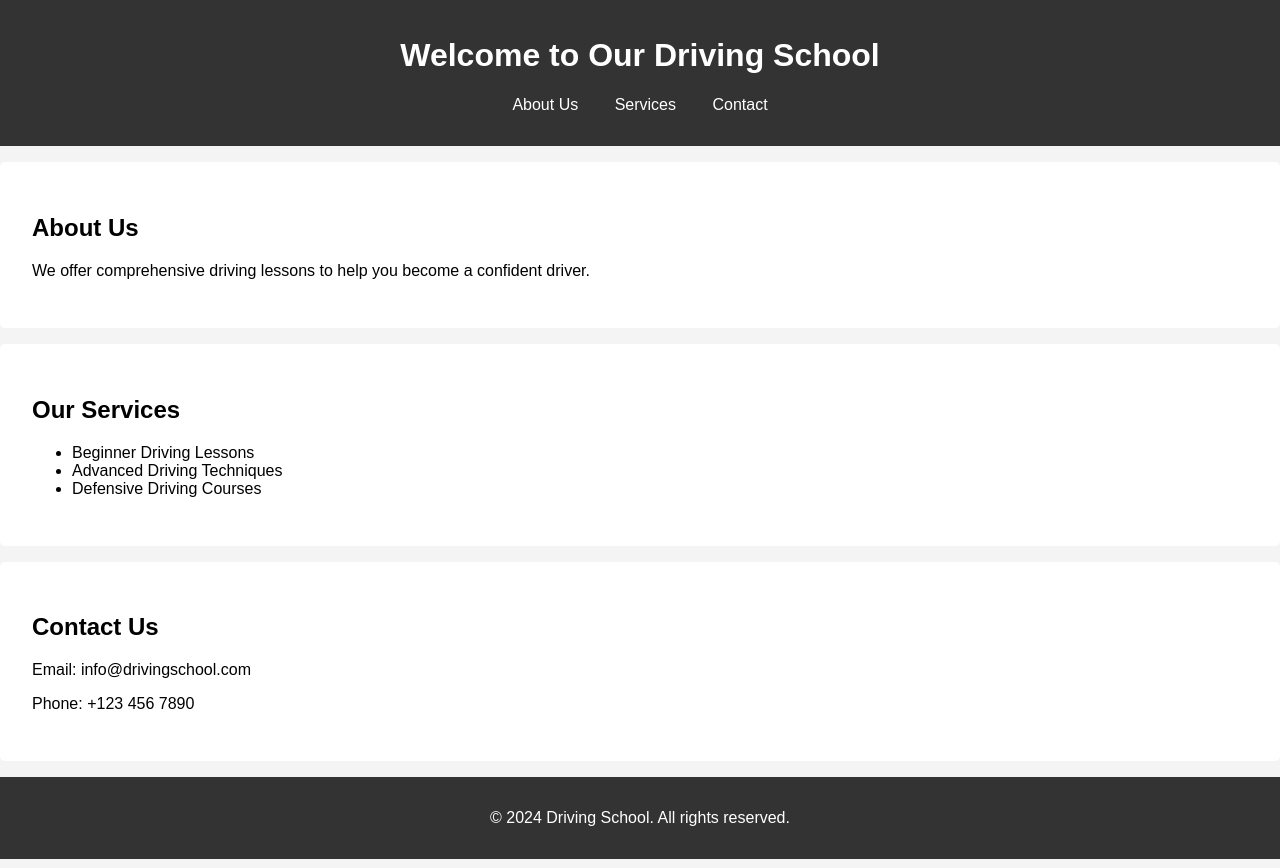
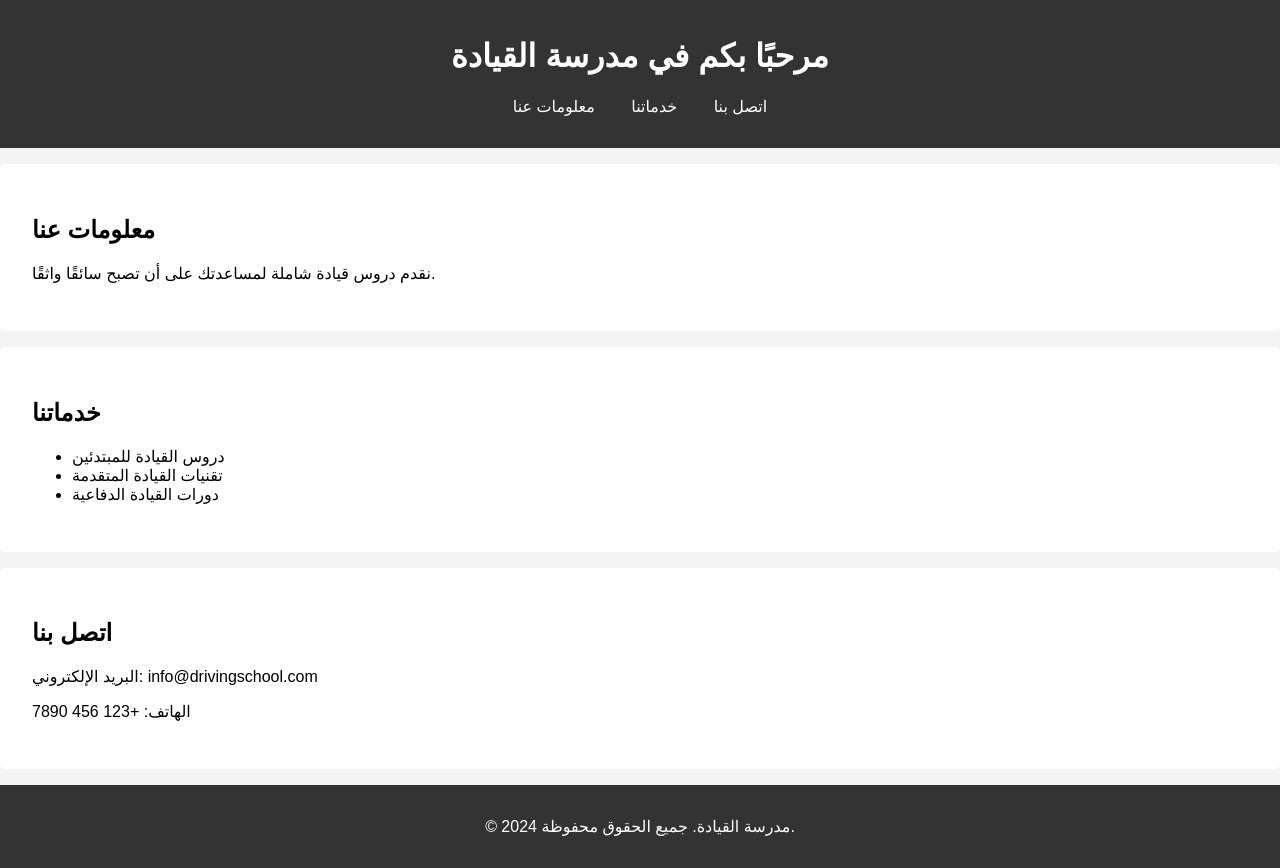
Before and after one commit to theasches/DjamalAutoEcole, a plain HTML site: page index.html in a window 1280 px wide. Drawn offline with Linux system fonts and the light colour scheme.

Commit message:
Update index.html

```diff
--- a/index.html
+++ b/index.html
@@ -1,41 +1,41 @@
 <!DOCTYPE html>
-<html lang="en">
+<html lang="ar">
 <head>
     <meta charset="UTF-8">
     <meta name="viewport" content="width=device-width, initial-scale=1.0">
-    <title>Driving School</title>
+    <title>مدرسة القيادة</title>
     <link rel="stylesheet" href="styles.css">
 </head>
 <body>
     <header>
-        <h1>Welcome to Our Driving School</h1>
+        <h1>مرحبًا بكم في مدرسة القيادة</h1>
         <nav>
             <ul>
-                <li><a href="#about">About Us</a></li>
-                <li><a href="#services">Services</a></li>
-                <li><a href="#contact">Contact</a></li>
+                <li><a href="#about">معلومات عنا</a></li>
+                <li><a href="#services">خدماتنا</a></li>
+                <li><a href="#contact">اتصل بنا</a></li>
             </ul>
         </nav>
     </header>
     <section id="about">
-        <h2>About Us</h2>
-        <p>We offer comprehensive driving lessons to help you become a confident driver.</p>
+        <h2>معلومات عنا</h2>
+        <p>نقدم دروس قيادة شاملة لمساعدتك على أن تصبح سائقًا واثقًا.</p>
     </section>
     <section id="services">
-        <h2>Our Services</h2>
+        <h2>خدماتنا</h2>
         <ul>
-            <li>Beginner Driving Lessons</li>
-            <li>Advanced Driving Techniques</li>
-            <li>Defensive Driving Courses</li>
+            <li>دروس القيادة للمبتدئين</li>
+            <li>تقنيات القيادة المتقدمة</li>
+            <li>دورات القيادة الدفاعية</li>
         </ul>
     </section>
     <section id="contact">
-        <h2>Contact Us</h2>
-        <p>Email: info@drivingschool.com</p>
-        <p>Phone: +123 456 7890</p>
+        <h2>اتصل بنا</h2>
+        <p>البريد الإلكتروني: info@drivingschool.com</p>
+        <p>الهاتف: +123 456 7890</p>
     </section>
     <footer>
-        <p>© 2024 Driving School. All rights reserved.</p>
+        <p>© 2024 مدرسة القيادة. جميع الحقوق محفوظة.</p>
     </footer>
 </body>
 </html>
```
